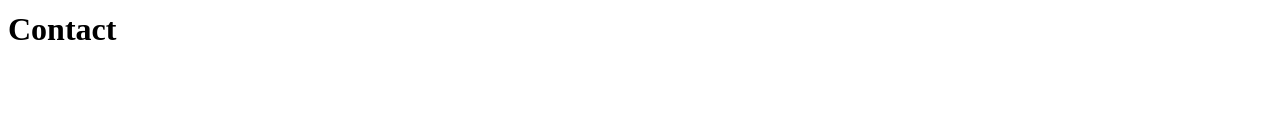
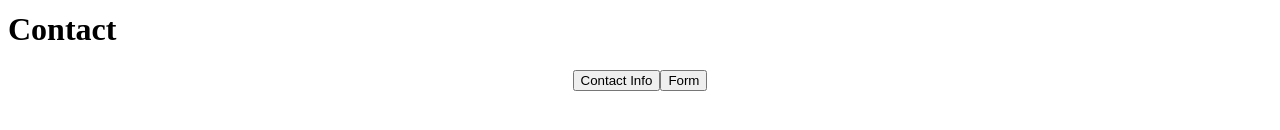
Before and after one commit to hammadhttps/react-router, a React (Vite) app: page /Contact in a window 1280 px wide. Shown: the part 348-478 px from the top of the page. Built offline with nearby package versions, Linux system fonts and the light colour scheme.

Commit message:
nested routes

```diff
--- a/src/index.css
+++ b/src/index.css
@@ -57,3 +57,10 @@ a.active
 {
   color:rgb(187, 166, 166);
 }
+
+.contact-buttons
+{
+  display: flex;
+  align-items: center;
+  justify-content: center;
+}
--- a/src/pages/Contact.jsx
+++ b/src/pages/Contact.jsx
@@ -1,9 +1,16 @@
 import React from 'react'
+import { useNavigate } from 'react-router'
 
 const Contact = () => {
+
+    const navigate=useNavigate();
   return (
     <div>
         <h1>Contact</h1>
+        <div className='contact-buttons'>
+           <button onClick={()=>navigate('info')}>Contact Info</button>
+           <button onClick={()=>navigate('form')}>Form</button>
+        </div>
     </div>
   )
 }
```
